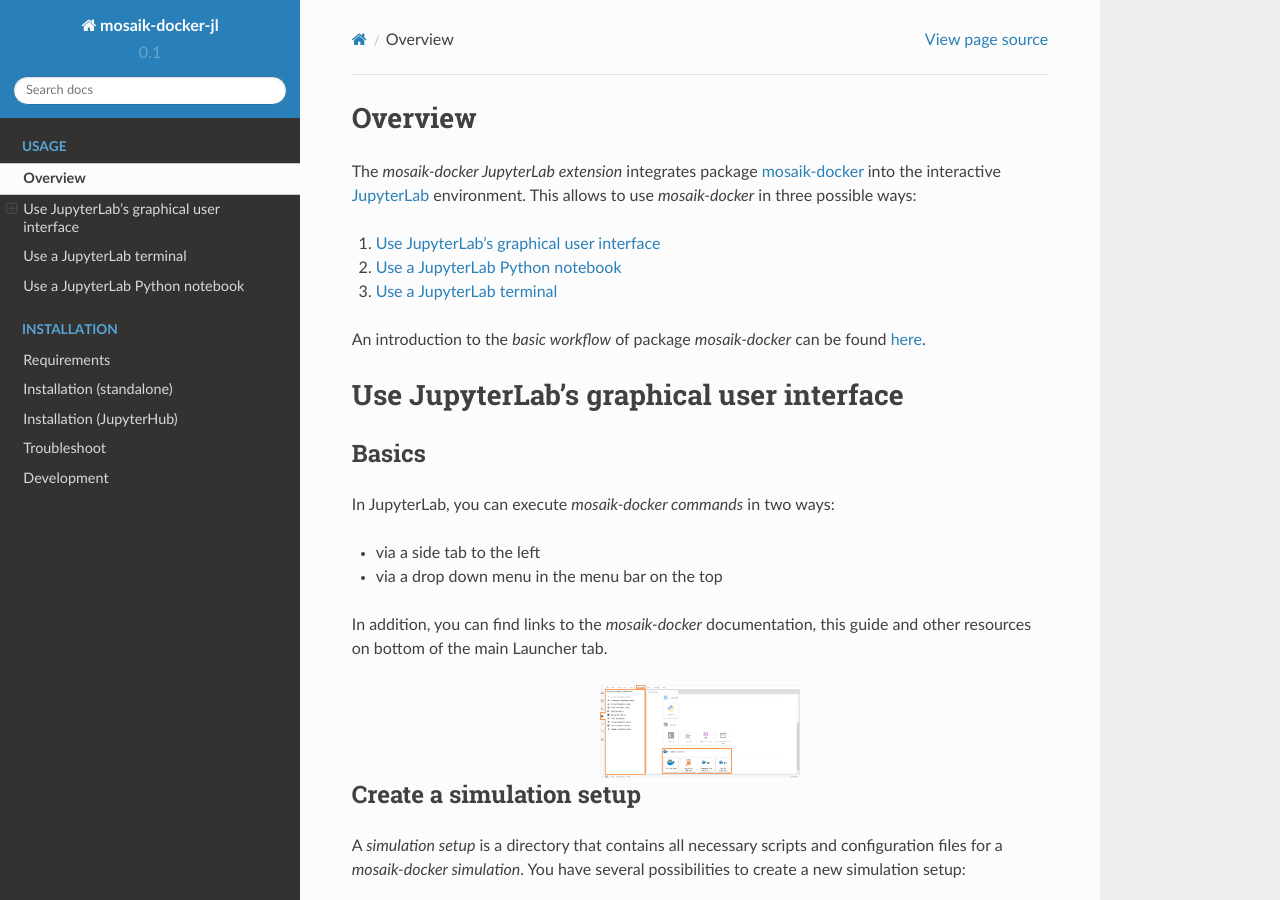
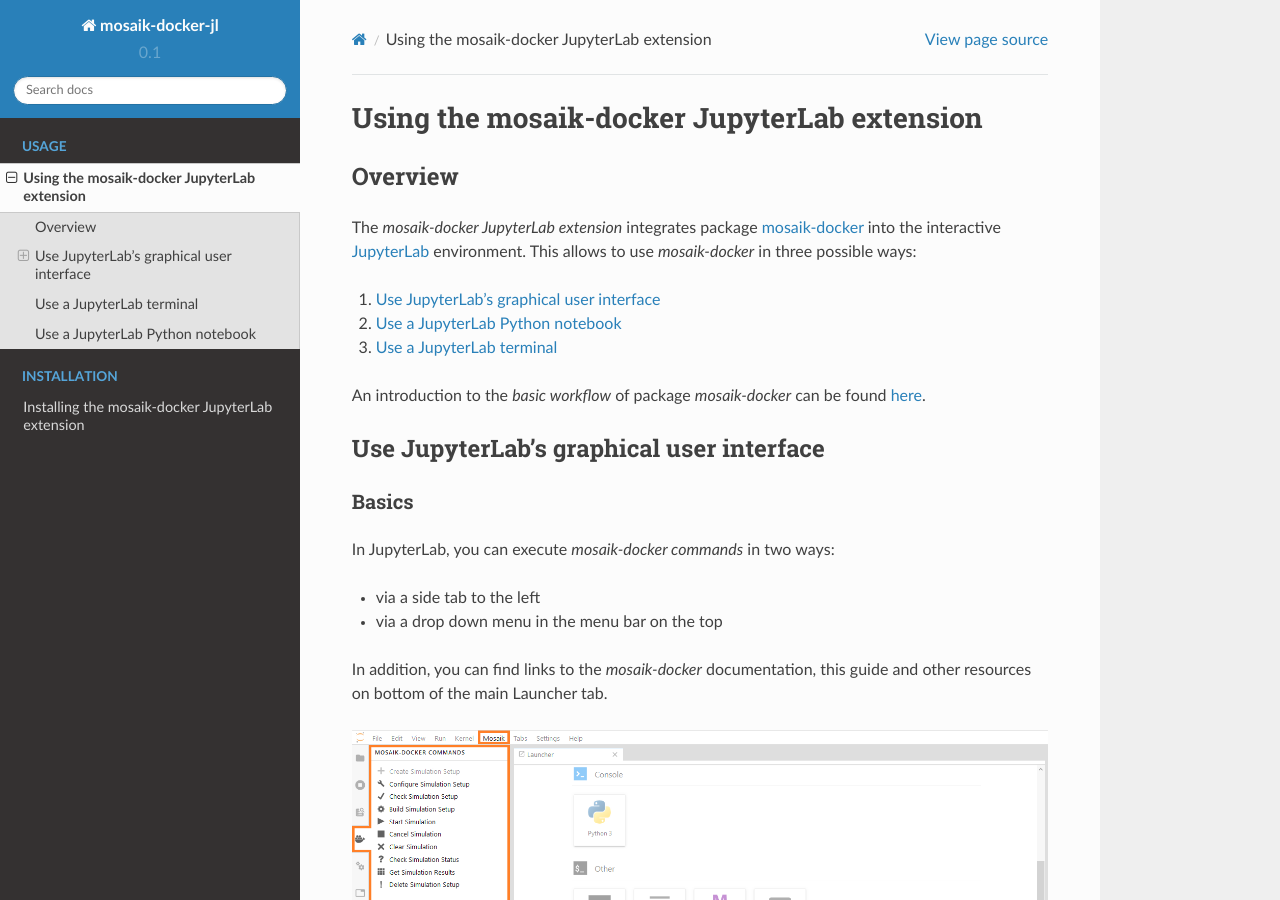
Before and after one commit to ERIGrid2/mosaik-docker-jl, a Sphinx documentation site: the page built from docs/source/usage.rst, in a window 1280 px wide and 900 px high. Built offline with Sphinx 7.4.7 and the Read the Docs theme 2.0.0, drawn with Linux system fonts in a browser that asks for light colours.

Commit message:
fixed image sizes; paragraph formatting;

```diff
--- a/docs/source/installation.rst
+++ b/docs/source/installation.rst
@@ -1,3 +1,7 @@
+*************************************************
+Installing the mosaik-docker JupyterLab extension
+*************************************************
+
 Requirements
 ============
 
--- a/docs/source/usage.rst
+++ b/docs/source/usage.rst
@@ -1,3 +1,7 @@
+********************************************
+Using the mosaik-docker JupyterLab extension
+********************************************
+
 Overview
 ========
 
@@ -26,7 +30,6 @@
 
 .. image:: img/lab_launcher.png
    :align: center
-   :width: 200 px
    :alt: The mosaik-docker side bar, drop-down menu and documentation links.
 
 
@@ -42,7 +45,6 @@
 
 .. image:: img/lab_browser.png
    :align: center
-   :width: 200 px
    :alt: Button for creating new simulation setups in JupyterLab's file browser.
 
 The new simulation setup will be created in the current working directory.
@@ -51,7 +53,7 @@
 
 .. image:: img/lab_browser_create.png
    :align: center
-   :width: 200 px
+   :width: 400 px
    :alt: alternate text
 
 **NOTE**:
@@ -65,7 +67,6 @@
 
 .. image:: img/lab_browser_new_setup.png
    :align: center
-   :width: 200 px
    :alt: View of an example simulation setup in JupyterLab.
 
 
@@ -86,7 +87,6 @@
 
 .. image:: img/lab_config.png
    :align: center
-   :width: 200 px
    :alt: View of the simulation setup configuration tab.
 
 
@@ -97,7 +97,7 @@
 
 .. image:: img/lab_check.png
    :align: center
-   :width: 200 px
+   :width: 300 px
    :alt: Result of a successfull validity check of a simulation setup.
 
 Once your setup seems to be fine, you can use command ``Build Simulation Setup`` to build the Docker images for running your simulation.
@@ -105,7 +105,6 @@
 
 .. image:: img/lab_build.png
    :align: center
-   :width: 200 px
    :alt: View of the simulation setup build tab.
 
 
@@ -118,7 +117,7 @@
 
 .. image:: img/lab_sim_start.png
    :align: center
-   :width: 200 px
+   :width: 300 px
    :alt: Starting a new simulation will bring up a notification showing its ID.
 
 Use command ``Check Simulation Status`` to check the status of your simulations.
@@ -126,7 +125,6 @@
 
 .. image:: img/lab_sim_status.png
    :align: center
-   :width: 200 px
    :alt: View of the simulation status view tab.
 
 Retrieve simulation results
@@ -137,14 +135,14 @@
 
 .. image:: img/lab_sim_get.png
    :align: center
-   :width: 200 px
+   :width: 300 px
    :alt: alternate text
 
 For each selected simulation, the output files specified in the simulation setup configuration (see above) will be copied from the corresponding Docker container and copied to a sub-directory named according to the simulation ID.
 
 .. image:: img/lab_browser_results.png
    :align: center
-   :width: 200 px
+   :width: 500 px
    :alt: Simulations results are copied to individual subfolders.
 
 
```
Also changed, not shown: docs/source/index.rst (+4 -3 lines).
